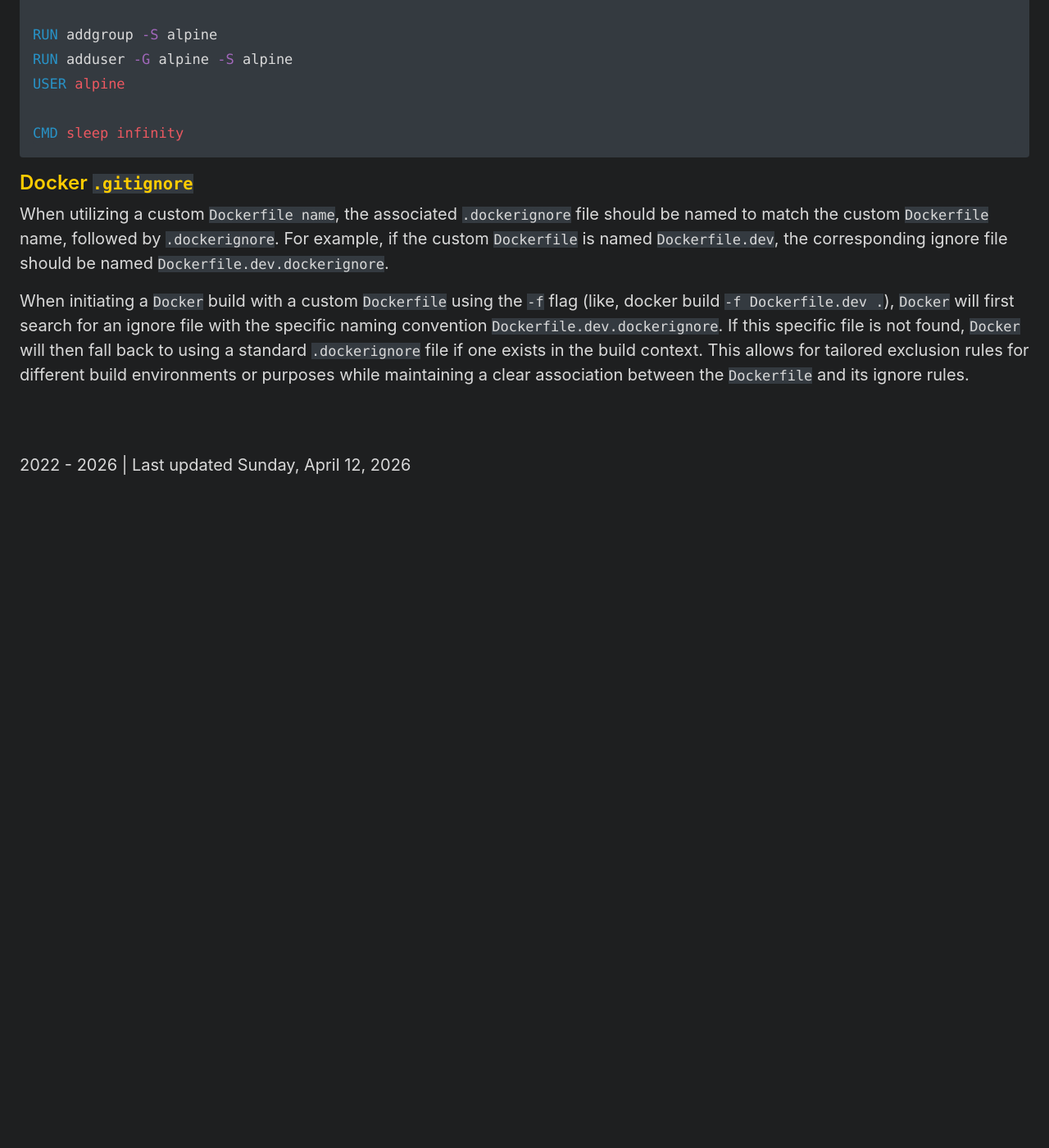
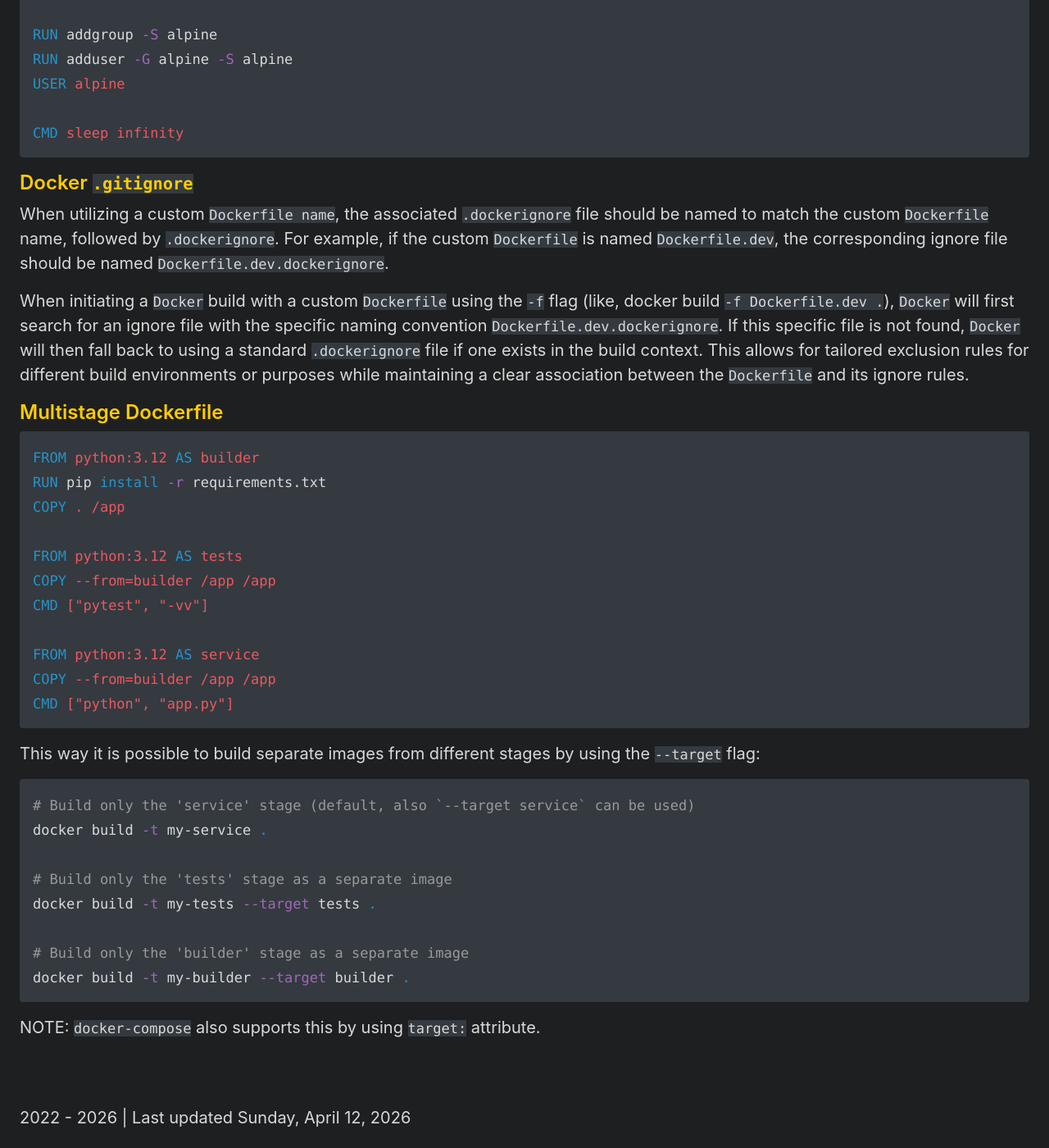
Before and after one commit to artemdevel/artemdevel.github.io, a Jekyll site: the page built from _posts/2022-09-23-docker-notes.md, in a window 1280 px wide and 1400 px high, scrolled down 4817 px. Shown: the whole window at 82% size. Built offline with Jekyll 4.4.1, drawn with Linux system fonts in a browser that asks for light colours; before the commit the page ends 5447 px from its top, so only the background shows below that.

Commit message:
Update Docker notes

````diff
--- a/_posts/2022-09-23-docker-notes.md
+++ b/_posts/2022-09-23-docker-notes.md
@@ -208,3 +208,31 @@
 file with the specific naming convention `Dockerfile.dev.dockerignore`. If this specific file is not found, `Docker` will then fall back to using a standard
 `.dockerignore` file if one exists in the build context. This allows for tailored exclusion rules for different build environments or purposes while maintaining
 a clear association between the `Dockerfile` and its ignore rules.
+
+## Multistage Dockerfile
+```Dockerfile
+FROM python:3.12 AS builder
+RUN pip install -r requirements.txt
+COPY . /app
+
+FROM python:3.12 AS tests
+COPY --from=builder /app /app
+CMD ["pytest", "-vv"]
+
+FROM python:3.12 AS service
+COPY --from=builder /app /app
+CMD ["python", "app.py"]
+```
+
+This way it is possible to build separate images from different stages by using the `--target` flag:
+```bash
+# Build only the 'service' stage (default, also `--target service` can be used)
+docker build -t my-service .
+
+# Build only the 'tests' stage as a separate image
+docker build -t my-tests --target tests .
+
+# Build only the 'builder' stage as a separate image
+docker build -t my-builder --target builder .
+```
+NOTE: `docker-compose` also supports this by using `target:` attribute.
````
